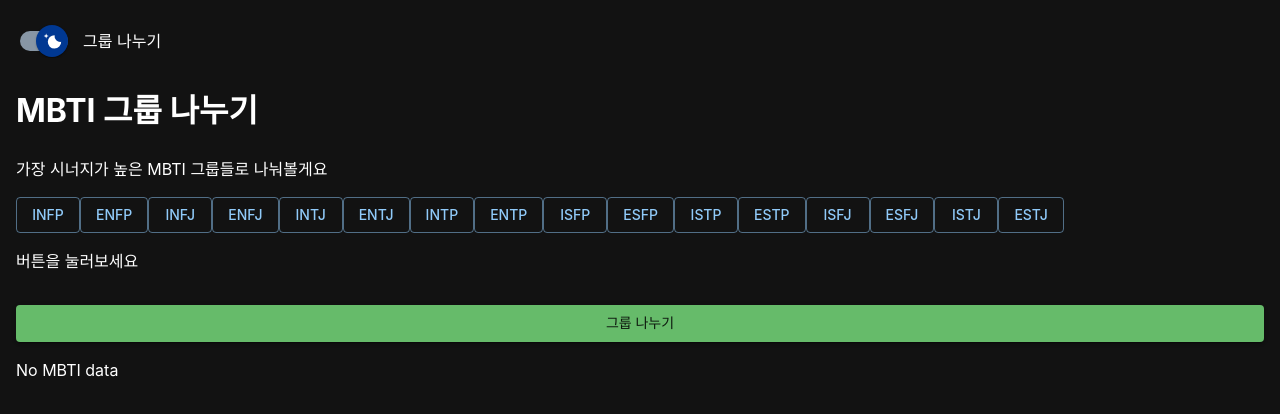
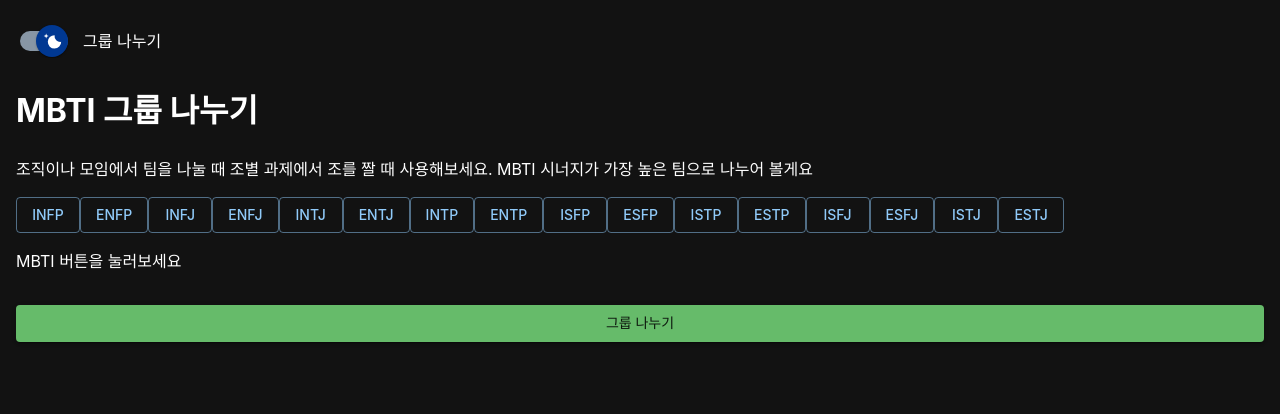
Before and after one commit to jongwony/gmss, a Next.js app: page / in a window 1280 px wide. Shown: the top 414 px of the page. Built offline with nearby package versions, Linux system fonts and the light colour scheme.

Commit message:
text change

```diff
--- a/components/category.tsx
+++ b/components/category.tsx
@@ -90,7 +90,6 @@
                 label={state ? "그룹 나누기" : "친구 찾기"}
                 onChange={handleChange}
             />
-            <Header title={state ? "MBTI 그룹 나누기" : "MBTI 친구 찾기"} description={state ? "가장 시너지가 높은 MBTI 그룹들로 나눠볼게요" : "선택한 친구를 포함해 가장 시너지가 높은 MBTI를 찾아보세요"} />
             {SwitchFeature()}
         </Stack>
     )
--- a/components/grouper.tsx
+++ b/components/grouper.tsx
@@ -5,6 +5,7 @@
 import { Stack } from "@mui/material";
 
 import Selected from "./selected";
+import { Header } from "./category";
 import { postGrouper } from "./request";
 import { fetchFormData } from "./formSelector";
 
@@ -18,7 +19,7 @@
     const [isLoading, setLoading] = useState(false)
 
     async function submit() {
-        const {mbti, personnel} = fetchFormData()
+        const { mbti, personnel } = fetchFormData()
         if (mbti.length > 0) {
             setLoading(true)
             const response = await postGrouper(mbti, personnel)
@@ -61,18 +62,21 @@
         <Stack sx={{ marginTop: 2 }}>
             <Button sx={{ flex: 1 }} variant="contained" color="success" onClick={submit}>그룹 나누기</Button>
             {
-                !data
-                    ? <p>No MBTI data</p>
-                    : <DataRender />
+                data && <DataRender />
             }
         </Stack>
     )
 }
 
 export default function Grouper() {
+    const description = `
+    조직이나 모임에서 팀을 나눌 때 조별 과제에서 조를 짤 때 사용해보세요.
+    MBTI 시너지가 가장 높은 팀으로 나누어 볼게요
+    `
     return (
         <Stack>
-            <Selected submitTips="몇 명으로 나눌까요?" />
+            <Header title="MBTI 그룹 나누기" description={description} />
+            <Selected submitTips="한 팀의 인원은 몇 명인가요?" />
             <Response />
         </Stack>
     )
--- a/components/recommend.tsx
+++ b/components/recommend.tsx
@@ -5,6 +5,7 @@
 import Button from '@mui/material/Button';
 
 import Selected from "./selected";
+import {Header} from "./category";
 import { postRecommend } from "./request";
 import { fetchFormData } from "./formSelector";
 
@@ -50,18 +51,21 @@
         <Stack sx={{ marginTop: 2 }}>
             <Button sx={{ flex: 1 }} variant="contained" color="success" onClick={submit}>추천 받기</Button>
             {
-                !data
-                    ? <p>No MBTI data</p>
-                    : <DataRender />
+                data && <DataRender />
             }
         </Stack>
     )
 }
 
 export default function Recommend() {
+    const description = `
+    잘 맞는 사람과 팀을 만들고 싶으신가요?
+    시너지가 가장 높은 MBTI를 추천해 드릴게요
+    `
     return (
         <Stack>
-            <Selected submitTips="제시한 MBTI와 함께 추천될 MBTI 수" />
+            <Header title="MBTI 친구 찾기" description={description} />
+            <Selected submitTips="몇 명이 더 필요한가요?" />
             <Response />
         </Stack>
     )
--- a/components/selected.tsx
+++ b/components/selected.tsx
@@ -71,7 +71,7 @@
             )
         }
         else {
-            return (<p>버튼을 눌러보세요</p>)
+            return <p>MBTI 버튼을 눌러보세요</p>
         }
     }
     return (
--- a/styles/theme.tsx
+++ b/styles/theme.tsx
@@ -18,12 +18,6 @@
   },
   components: {
     // Name of the component
-    MuiButtonBase: {
-      defaultProps: {
-        // The props to change the default for.
-        disableRipple: false, // No more ripple, on the whole application 💣!
-      },
-    },
     MuiCssBaseline: {
       styleOverrides: `
         .header {
@@ -33,6 +27,6 @@
     },
   },
   palette: {
-    mode: 'dark',
+    mode: "dark",
   },
 });
```
